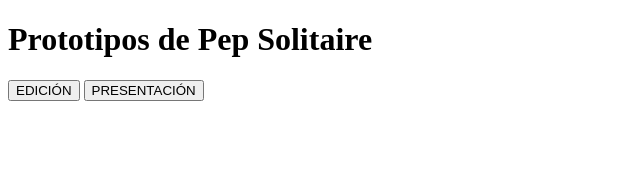
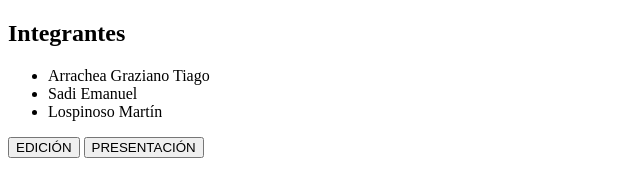
Before and after one commit to MartinLps/intefaces2025tp1, a plain HTML site: page index.html in a window 1280 px wide. Shown: the whole page, without its empty margins (0-640 px from the left). Drawn offline with Linux system fonts and the light colour scheme.

Commit message:
Update index.html

```diff
--- a/index.html
+++ b/index.html
@@ -6,14 +6,21 @@
   <title>Practico 1 Interfaces de usuario</title>
 </head>
 <body>
-  <h1>Prototipos de Pep Solitaire</h1>
+    <h2>Integrantes</h2>
+  <ul>
+    <li>Arrachea Graziano Tiago</li>
+    <li>Sadi Emanuel</li>
+    <li>Lospinoso Martín</li>
+  </ul>
 
-  <button onclick="window.open('URL_EDITOR', '_blank')">
+
+    <button onclick="window.open('https://www.figma.com/design/jm4w6hgCR7Sxuu04rgTQZ5/TP-P1?node-id=1-2&m=dev&t=wC3W5k4oWc1PcjcX-1', '_blank')">
     EDICIÓN
   </button>
 
-  <button onclick="window.open('URL_PRESENTACION', '_blank')">
+  <button onclick="window.open('https://www.figma.com/proto/jm4w6hgCR7Sxuu04rgTQZ5/TP-P1?node-id=47-330&p=f&t=bOszIYT1AnHhJDi7-1&scaling=contain&content-scaling=fixed&page-id=1%3A2', '_blank')">
     PRESENTACIÓN
   </button>
+
 </body>
 </html>
```
